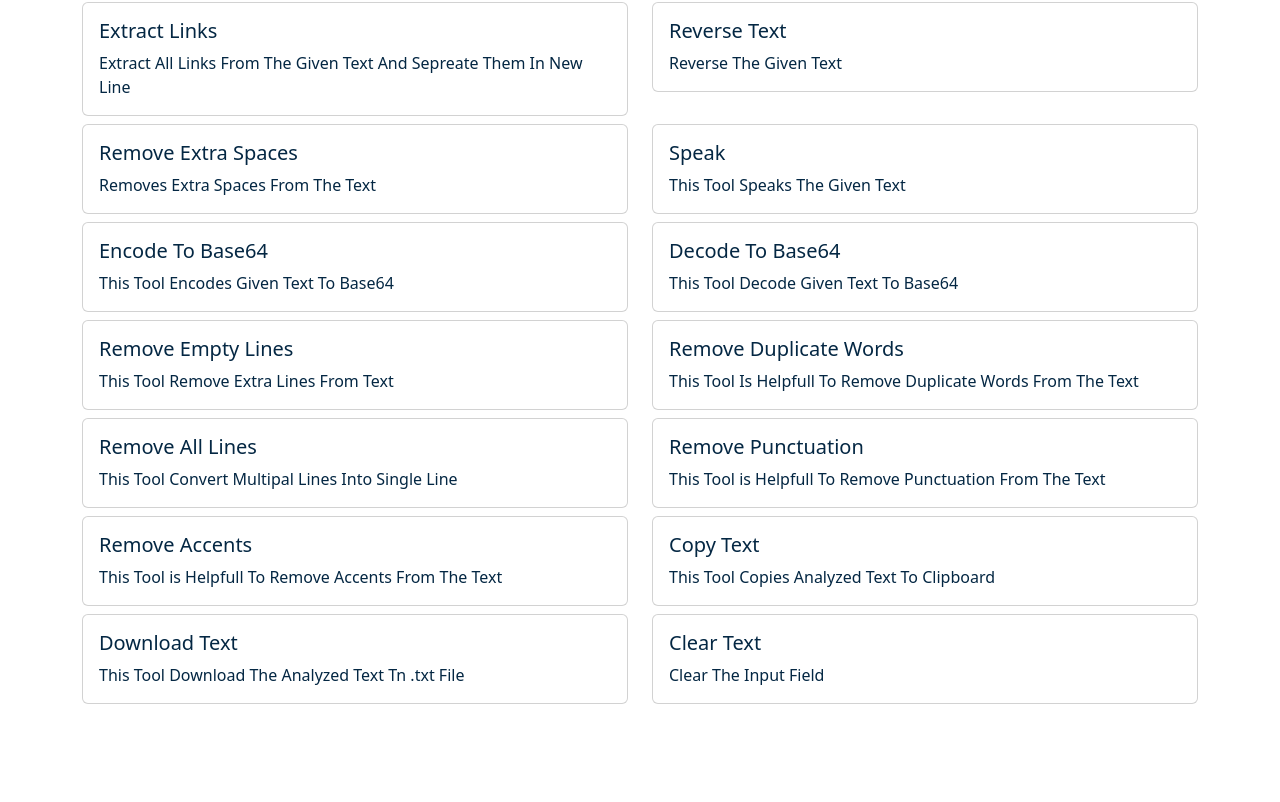
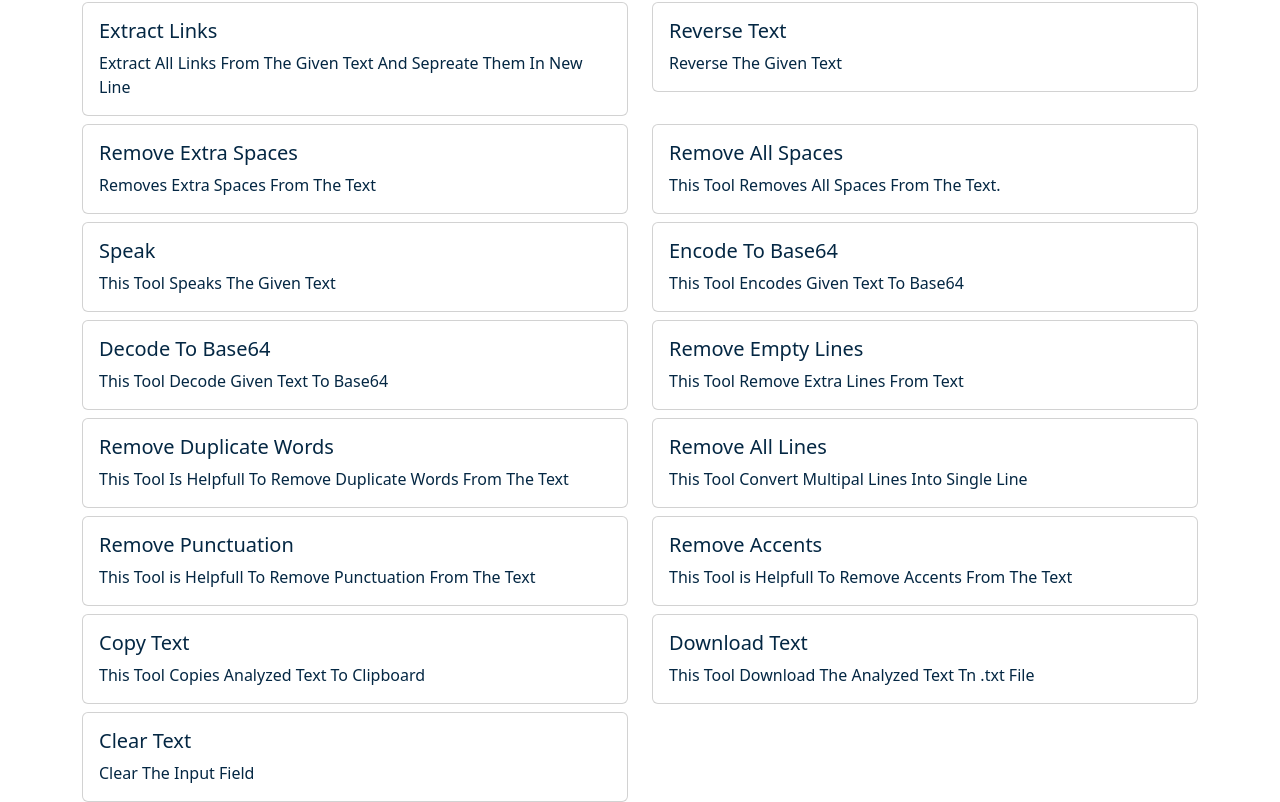
Before and after one commit to Akashmishra1209/codeweb, a React (Create React App) app: page /tools in a window 1280 px wide. Shown: the part 884-1686 px from the top of the page. Before the commit the page ends 1588 px from the top, so only its background shows below. Built offline with nearby package versions, Linux system fonts and the light colour scheme.

Commit message:
Added Remove All Spaces Feature

```diff
--- a/src/components/Form.js
+++ b/src/components/Form.js
@@ -247,6 +247,12 @@ export default function Form(props) {
     const countSpace = () => {
         return text.split(" ").length - 1;
     }
+    const removeAllSpaces = () => {
+        let newText = text.replaceAll(" ","")
+        console.log(newText)
+        setText(newText)
+        props.showalert("All Spaces Removed", "Success");
+    }
     return (
         <>
 
@@ -278,6 +284,7 @@ export default function Form(props) {
                 <button className={`btn btn-outline-primary mx-2 my-2`} onClick={findAndReplace} >Find And Replace</button>
                 <button className={`btn btn-outline-success mx-2 my-2`} onClick={reverseText} >Reverse Text</button>
                 <button className={`btn btn-outline-info mx-2 my-2 " `} onClick={re} >Remove Extra Spaces</button>
+                <button className={`btn btn-outline-info mx-2 my-2 " `} onClick={removeAllSpaces} >Remove All Spaces</button>
                 <button className={`btn btn-outline-info mx-2 my-2 " `} onClick={removeEmoji} >Remove Emoji</button>
                 <button className={`btn btn-outline-info mx-2 my-2 " `} onClick={removeNumber} >Remove Numbers</button>
                 <button className={`btn btn-outline-primary mx-2 my-2`} onClick={removeextralines} >Remove Empty Lines</button>
--- a/src/components/Tools.js
+++ b/src/components/Tools.js
@@ -150,6 +150,14 @@ export default function Tools(props) {
                 <div className="col-sm-6 mb-3 mb-sm-0 mt-xl-2">
                     <div className="card" style={myStyle}>
                         <div className="card-body">
+                            <h5 className="card-title">Remove All Spaces</h5>
+                            <p className="card-text">This Tool Removes All Spaces From The Text.</p>
+                        </div>
+                    </div>
+                </div>
+                <div className="col-sm-6 mb-3 mb-sm-0 mt-xl-2">
+                    <div className="card" style={myStyle}>
+                        <div className="card-body">
                             <h5 className="card-title">Speak</h5>
                             <p className="card-text">This Tool Speaks The Given Text </p>
                         </div>
```
